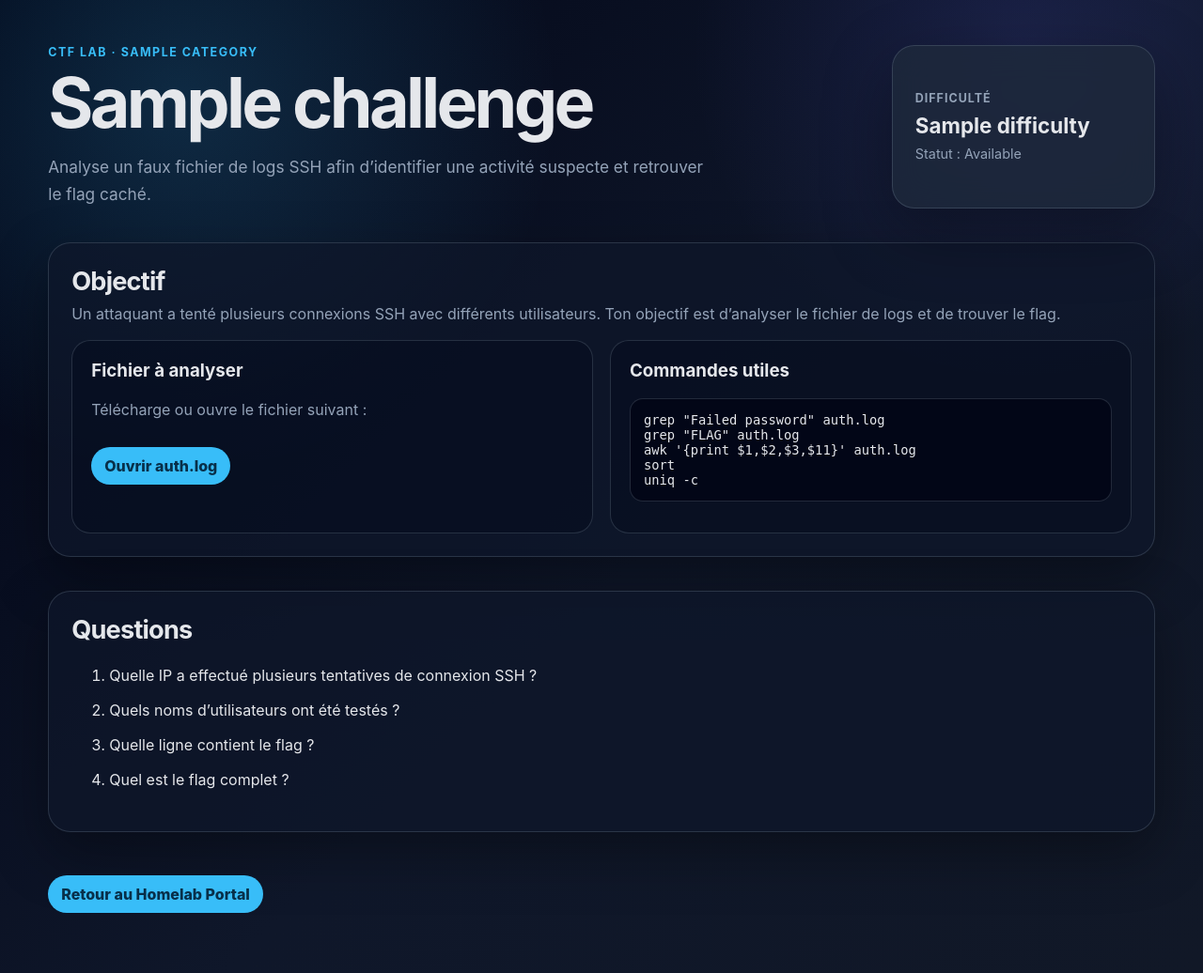
After one commit to Frikzai/docker-secure-platform, a FastAPI app: template apps/homelab-portal/app/templates/ctf/log-analysis.html in a window 1280 px wide. The commit adds this page. Shown: the whole page at 94% size. Run offline with FastAPI, Linux system fonts and the light colour scheme; the template is opened without the code that fills it: most values are stand-ins (such as "Sample title", 1, 10 or a date in 2020).

Commit message:
Ajout du premier challenge CTF Log Analysis

```diff
--- a/apps/homelab-portal/app/main.py
+++ b/apps/homelab-portal/app/main.py
@@ -47,6 +47,7 @@ SERVICES = [
 CTF_CHALLENGES = [
     {
         "name": "Linux Permissions",
+	"slug": "linux-permissions",
         "category": "Linux",
         "difficulty": "Easy",
         "status": "Planned",
@@ -54,21 +55,24 @@ CTF_CHALLENGES = [
     },
     {
         "name": "Log Analysis",
+        "slug": "log-analysis",
         "category": "Blue Team",
         "difficulty": "Easy",
-        "status": "Planned",
+        "status": "Available",
         "description": "Analyse de faux logs SSH pour identifier une IP suspecte et retrouver un flag.",
     },
     {
         "name": "Web Basics",
-        "category": "Web",
+        "slug": "web-basics",
+	"category": "Web",
         "difficulty": "Easy",
         "status": "Planned",
         "description": "Challenge web simple autour du code source HTML, des headers HTTP et de robots.txt.",
     },
     {
         "name": "Docker Investigation",
-        "category": "Docker",
+        "slug": "docker-investigation",
+	"category": "Docker",
         "difficulty": "Medium",
         "status": "Planned",
         "description": "Investigation dans un environnement Docker isolé pour retrouver un flag non sensible.",
@@ -225,6 +229,22 @@ async def api_services():
         "generated_at": datetime.now().strftime("%Y-%m-%d %H:%M:%S"),
     }
 
+@app.get("/ctf/log-analysis", response_class=HTMLResponse)
+async def ctf_log_analysis(request: Request):
+    return templates.TemplateResponse(
+        "ctf/log-analysis.html",
+        {
+            "request": request,
+            "app_name": APP_NAME,
+            "challenge": {
+                "name": "Log Analysis",
+                "category": "Blue Team",
+                "difficulty": "Easy",
+                "status": "Available",
+                "file_url": "/static/ctf/log-analysis/auth.log",
+            },
+        },
+    )
 
 @app.get("/health")
 async def health():
--- a/apps/homelab-portal/app/static/css/style.css
+++ b/apps/homelab-portal/app/static/css/style.css
@@ -481,3 +481,94 @@ h1 {
         grid-template-columns: 1fr;
     }
 }
+
+.ctf-card {
+    text-decoration: none;
+    color: var(--text);
+}
+
+.ctf-card.disabled {
+    opacity: 0.68;
+    cursor: not-allowed;
+}
+
+.ctf-card.disabled:hover {
+    transform: none;
+    border-color: var(--border);
+}
+
+.ctf-status.available {
+    color: #052e16;
+    background: #22c55e;
+}
+
+.challenge-panel {
+    border: 1px solid var(--border);
+    background: rgba(15, 23, 42, 0.72);
+    border-radius: 24px;
+    padding: 24px;
+    box-shadow: 0 22px 60px var(--shadow);
+}
+
+.challenge-grid {
+    display: grid;
+    grid-template-columns: repeat(2, minmax(0, 1fr));
+    gap: 18px;
+}
+
+.challenge-card {
+    border: 1px solid var(--border);
+    background: rgba(2, 6, 23, 0.35);
+    border-radius: 20px;
+    padding: 20px;
+}
+
+.challenge-card h3 {
+    margin-top: 0;
+}
+
+.challenge-card p {
+    color: var(--muted);
+    line-height: 1.6;
+}
+
+.challenge-button,
+.back-link {
+    display: inline-block;
+    margin-top: 10px;
+    padding: 10px 14px;
+    border-radius: 999px;
+    background: var(--accent);
+    color: #082f49;
+    text-decoration: none;
+    font-weight: 800;
+}
+
+.challenge-card pre {
+    overflow-x: auto;
+    padding: 14px;
+    border-radius: 14px;
+    background: #020617;
+    border: 1px solid var(--border);
+}
+
+.challenge-card code {
+    font-family: "JetBrains Mono", monospace;
+    font-size: 0.86rem;
+    color: var(--text);
+}
+
+.challenge-questions {
+    color: var(--text);
+    line-height: 1.8;
+}
+
+.challenge-questions li {
+    margin-bottom: 8px;
+}
+
+@media (max-width: 850px) {
+    .challenge-grid {
+        grid-template-columns: 1fr;
+    }
+}
--- /dev/null
+++ b/apps/homelab-portal/app/templates/ctf/log-analysis.html
@@ -0,0 +1,75 @@
+<!DOCTYPE html>
+<html lang="fr">
+<head>
+    <meta charset="UTF-8">
+    <title>{{ challenge.name }} - {{ app_name }}</title>
+    <meta name="viewport" content="width=device-width, initial-scale=1.0">
+    <link rel="stylesheet" href="/static/css/style.css?v=7">
+</head>
+<body>
+    <main class="container">
+        <header class="header">
+            <div>
+                <p class="eyebrow">CTF Lab · {{ challenge.category }}</p>
+                <h1>{{ challenge.name }}</h1>
+                <p class="subtitle">
+                    Analyse un faux fichier de logs SSH afin d’identifier une activité suspecte
+                    et retrouver le flag caché.
+                </p>
+            </div>
+
+            <div class="header-card">
+                <span class="label">Difficulté</span>
+                <strong>{{ challenge.difficulty }}</strong>
+                <span class="small">Statut : {{ challenge.status }}</span>
+            </div>
+        </header>
+
+        <section class="section challenge-panel">
+            <div class="section-title">
+                <h2>Objectif</h2>
+                <p>
+                    Un attaquant a tenté plusieurs connexions SSH avec différents utilisateurs.
+                    Ton objectif est d’analyser le fichier de logs et de trouver le flag.
+                </p>
+            </div>
+
+            <div class="challenge-grid">
+                <article class="challenge-card">
+                    <h3>Fichier à analyser</h3>
+                    <p>Télécharge ou ouvre le fichier suivant :</p>
+                    <a class="challenge-button" href="{{ challenge.file_url }}" target="_blank" rel="noopener noreferrer">
+                        Ouvrir auth.log
+                    </a>
+                </article>
+
+                <article class="challenge-card">
+                    <h3>Commandes utiles</h3>
+                    <pre><code>grep "Failed password" auth.log
+grep "FLAG" auth.log
+awk '{print $1,$2,$3,$11}' auth.log
+sort
+uniq -c</code></pre>
+                </article>
+            </div>
+        </section>
+
+        <section class="section challenge-panel">
+            <div class="section-title">
+                <h2>Questions</h2>
+            </div>
+
+            <ol class="challenge-questions">
+                <li>Quelle IP a effectué plusieurs tentatives de connexion SSH ?</li>
+                <li>Quels noms d’utilisateurs ont été testés ?</li>
+                <li>Quelle ligne contient le flag ?</li>
+                <li>Quel est le flag complet ?</li>
+            </ol>
+        </section>
+
+        <section class="section">
+            <a class="back-link" href="/">Retour au Homelab Portal</a>
+        </section>
+    </main>
+</body>
+</html>
```
Also changed, not shown: apps/homelab-portal/app/templates/index.html (+13 -3 lines).
